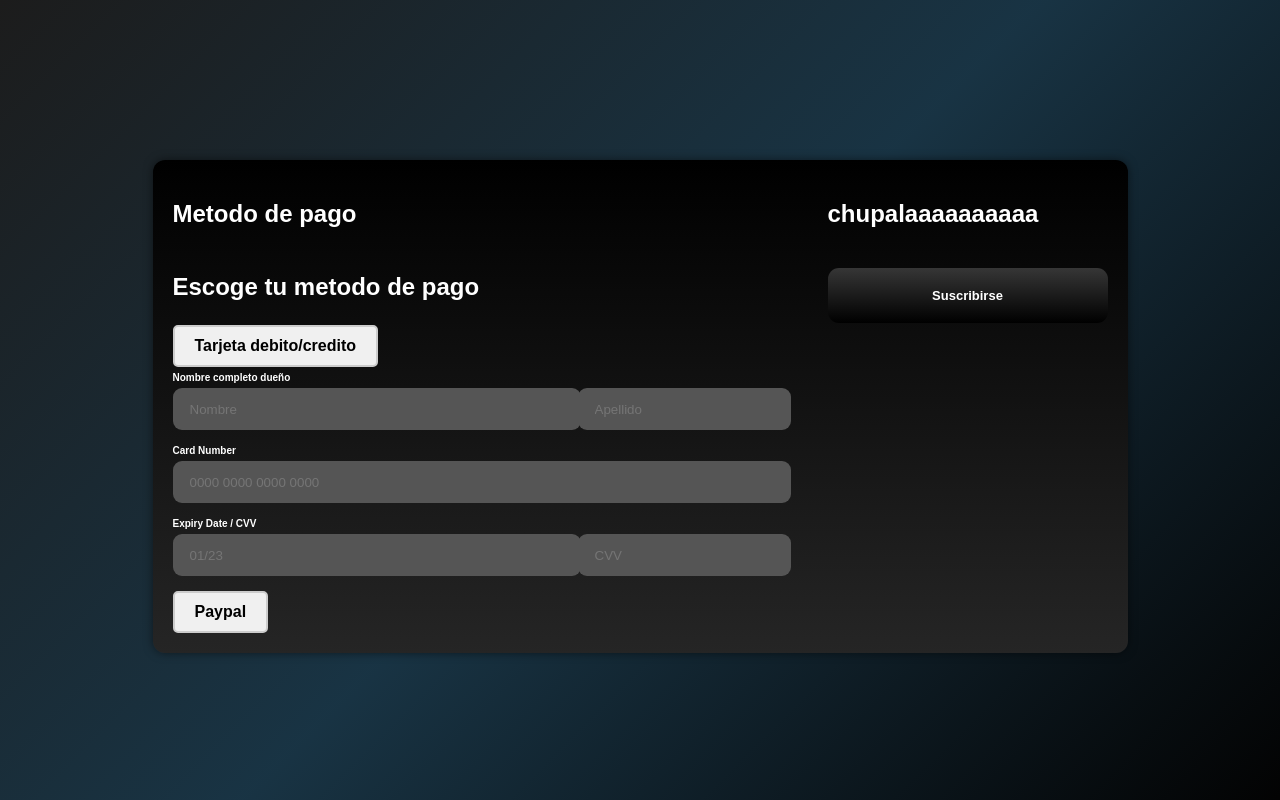
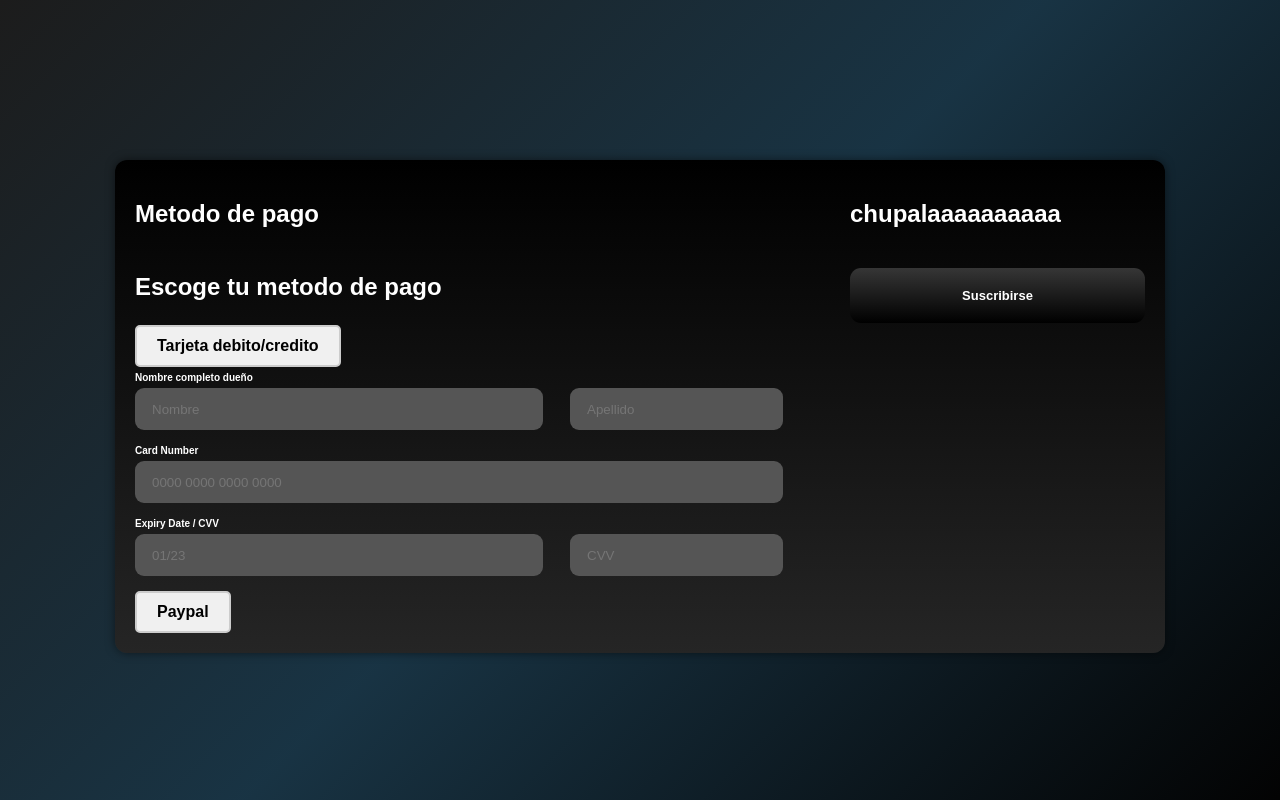
Before and after one commit to CesarOsorioP/ROKI, a React (Create React App) app in the folder client/: page /pagos in a window 1280 px wide. Built offline with nearby package versions, Linux system fonts and the light colour scheme.

Commit message:
separador en split

```diff
--- a/client/src/Components/Pagos/Pagos.css
+++ b/client/src/Components/Pagos/Pagos.css
@@ -54,7 +54,7 @@
   .split {
     display: grid;
     grid-template-columns: 4fr 2fr;
-    gap: 15px;
+    gap: 45px;
   }
 
   .split input {
```
Also changed, not shown: 1 other file (tests, documents, lock files or other folders).
